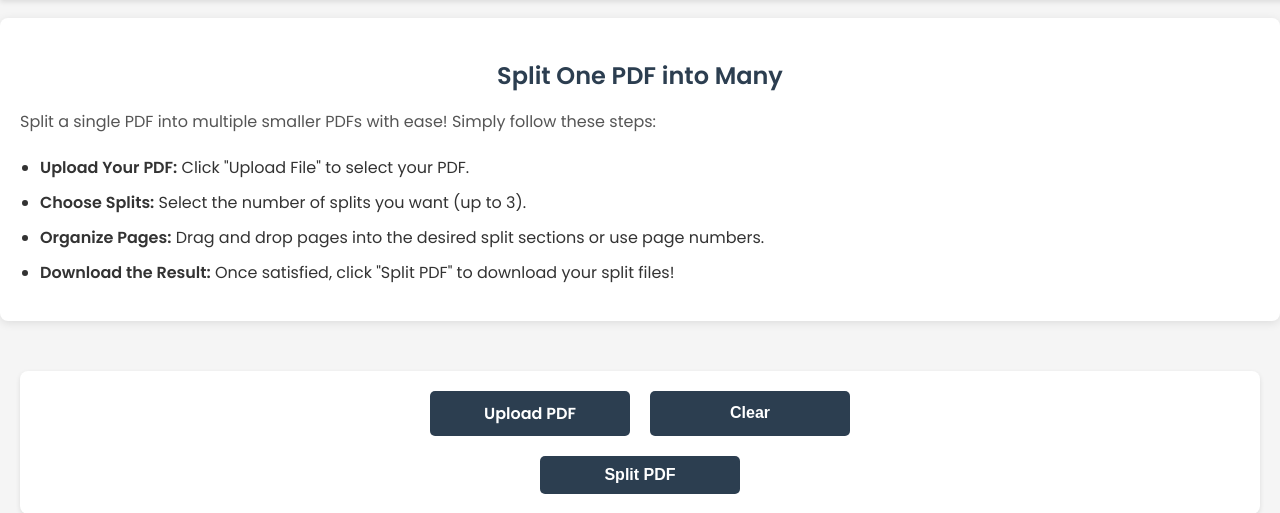
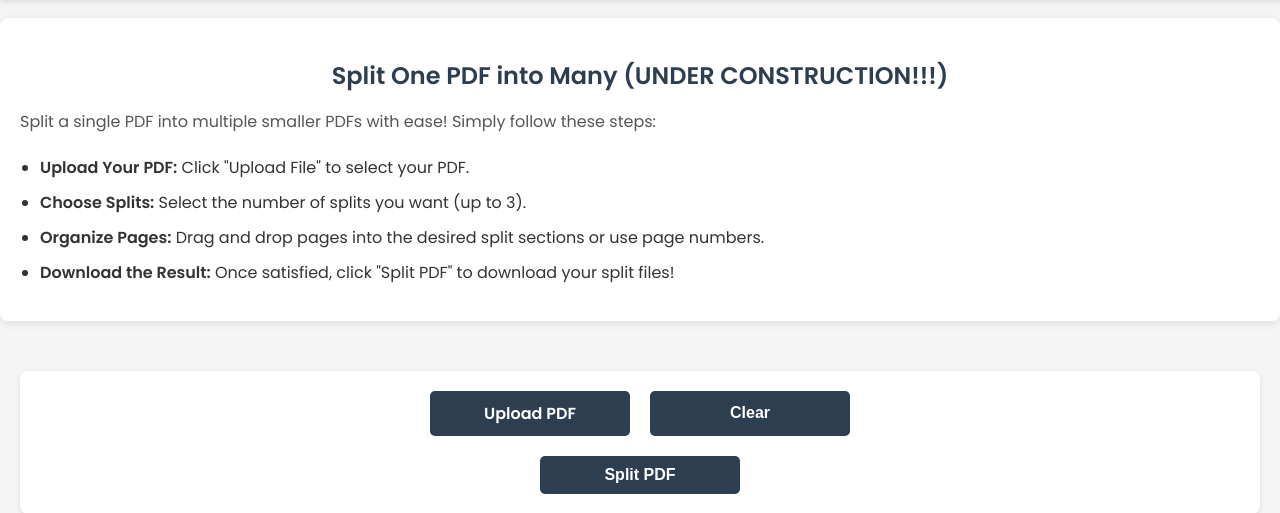
Before and after one commit to Blazzzin/FormatX, a Flask app: page /pdf-split in a window 1280 px wide. Shown: the part 62-575 px from the top of the page. Run offline with Flask 3, Linux system fonts and the light colour scheme; some libraries are stand-ins or nearby versions.

Commit message:
Update pdf-split.html
Added the under construction in the title.

```diff
--- a/templates/pdf-split.html
+++ b/templates/pdf-split.html
@@ -37,7 +37,7 @@
     </header>
     <main>
         <section class="intro">
-            <h1>Split One PDF into Many</h1>
+            <h1>Split One PDF into Many (UNDER CONSTRUCTION!!!)</h1>
             <p>
                 Split a single PDF into multiple smaller PDFs with ease! Simply follow these steps:
             </p>
```
